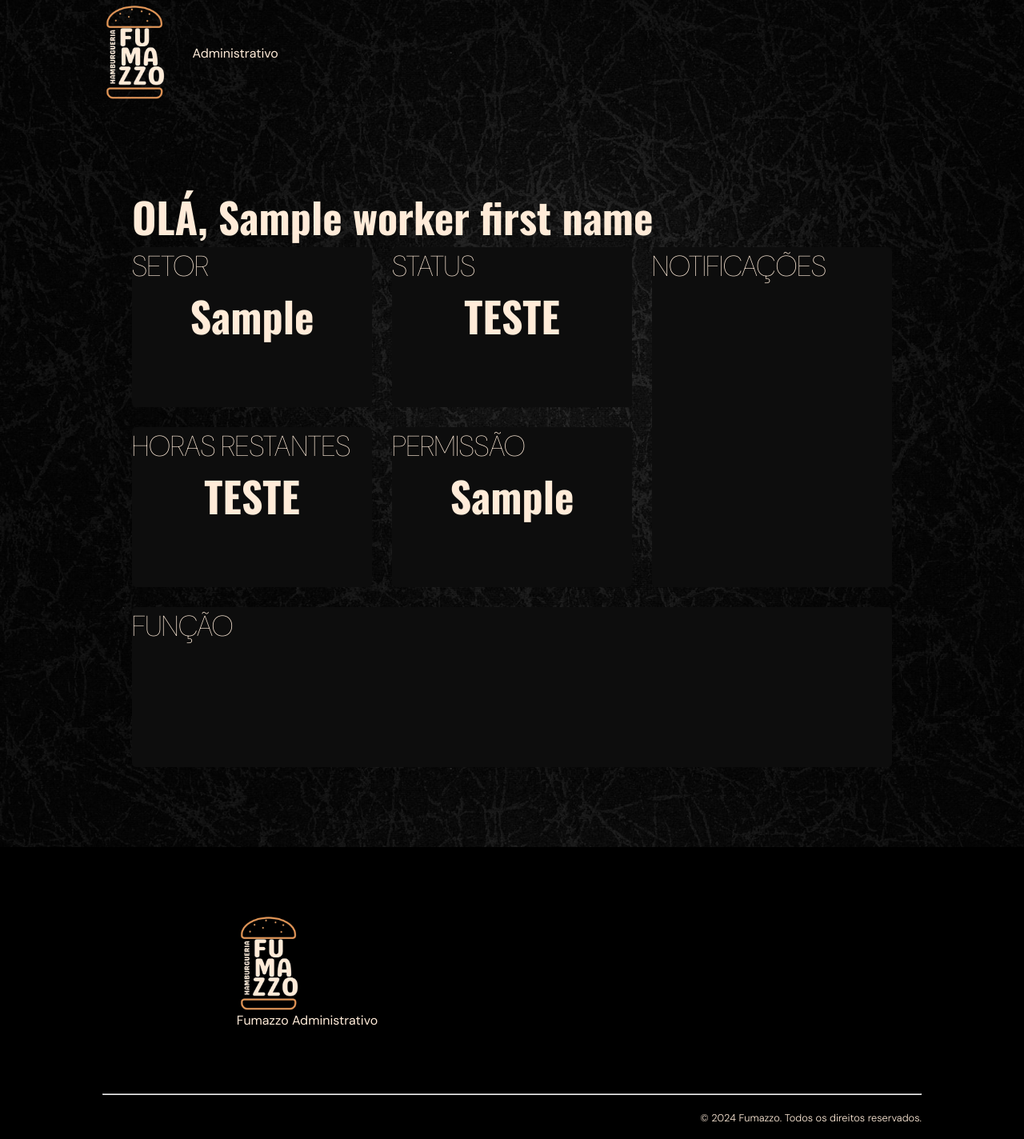
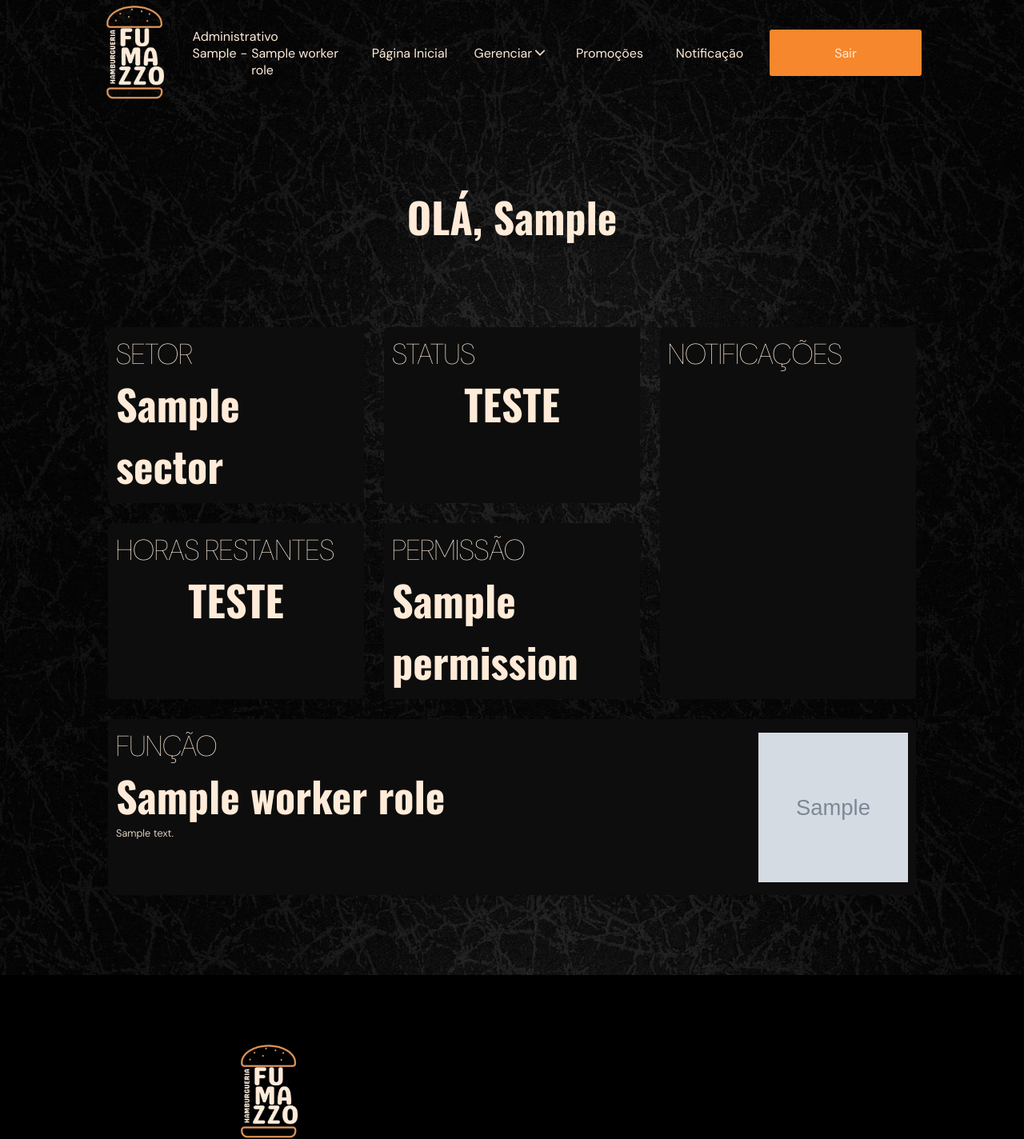
Before and after one commit to MoisesFerS/FumazzoAdmin, a Django app: template templates/workers/index.html in a window 1280 px wide. Shown: the top 1424 px of the page at 80% size. Before the commit the page ends 1403 px from the top, so only its background shows below. Run offline with Django 3.2, Linux system fonts and the light colour scheme; tables that the repository leaves empty hold one stand-in row (values such as "Sample post"); the template is opened without the code that fills it: values that come from a table or form of the project are taken from there, most other values are stand-ins (such as "Sample title", 1, 10 or a date in 2020); grey boxes marked "Sample" are stand-in pictures.

Commit message:
feat(pages): incrementing the worker index page

```diff
--- a/FumazzoAdmin/urls.py
+++ b/FumazzoAdmin/urls.py
@@ -15,9 +15,14 @@ Including another URLconf
 """
 from django.contrib import admin
 from django.urls import path, include
+from django.conf import settings
+from django.conf.urls.static import static
 
 urlpatterns = [
     path('admin/', admin.site.urls),
     path('manage/', include('apps.core.urls')),
     path('', include('apps.workers.urls')),
 ]
+
+if settings.DEBUG:
+    urlpatterns += static(settings.MEDIA_URL, document_root=settings.MEDIA_ROOT)
--- a/apps/core/models.py
+++ b/apps/core/models.py
@@ -32,7 +32,7 @@ class Product(models.Model):
     name = models.CharField(max_length=50)
     quantity = models.IntegerField()
     individual_price = models.IntegerField()
-    image = models.ImageField(upload_to='core/products', null=True, blank=True)
+    image = models.ImageField(upload_to='core/products/', null=True, blank=True)
     status_choices = [
         (1, 'Cheio(100%)'),
         (2, 'Metade(50%)'),
@@ -74,7 +74,7 @@ class Meal(models.Model):
     price = models.DecimalField(max_digits=6, decimal_places=2)
     description = models.TextField()
     calories = models.IntegerField()
-    image = models.ImageField(upload_to='core/meals', null=True, blank=True)
+    image = models.ImageField(upload_to='core/meals/', null=True, blank=True)
     category = models.ForeignKey(Category, on_delete=models.CASCADE)
 
     def __str__(self):
--- a/apps/workers/models.py
+++ b/apps/workers/models.py
@@ -22,6 +22,7 @@ class Role(models.Model):
     name = models.CharField(max_length=50)
     permission = models.IntegerField()
     description = models.TextField()
+    image = models.ImageField(upload_to='workers/roles/', null=True, blank=True)
     sector = models.ForeignKey(Sector, on_delete=models.CASCADE)
     wage = models.DecimalField(max_digits=6, decimal_places=2)
 
--- a/static/css/styles.css
+++ b/static/css/styles.css
@@ -215,6 +215,12 @@ body{
   'main'
   'footer';
   justify-items: center;
+  gap: 100px;
+}
+
+.main-content{
+  display: flex;
+  justify-content: center;
   gap: 100px;
 }
 
--- a/static/css/workers/index.css
+++ b/static/css/workers/index.css
@@ -1,12 +1,13 @@
 .worker-content{
     background-color: var(--color-detail1);
     border-radius: 5px;
+    padding: 10px;
 }
 
 .worker-data-container{
     display: grid;
-    grid-template-columns: repeat(3, 300px);
-    grid-template-rows: repeat(3, 200px);
+    grid-template-columns: repeat(3, 320px);
+    grid-template-rows: repeat(3, 220px);
     gap: 25px;
 }
 
@@ -43,4 +44,20 @@
 .worker-function{
     grid-column: 1 /span 3;
     grid-row: 3;
+    display: grid;
+    grid-template-columns: 1fr auto;
+    grid-template-rows: auto auto 1fr;
 }
+
+.worker-function-image-container{
+    grid-column: 2;
+    grid-row: 1 /span 3;
+    display: flex;
+    align-items: center;
+    justify-content: center;
+}
+
+.worker-function-image{
+    height: 187px;
+    width: 187px;
+}
--- a/templates/base.html
+++ b/templates/base.html
@@ -5,6 +5,7 @@
         <meta name="viewport" content="width=device-width, initial-scale=1.0">
         <title>Fumazzo Admin - {% block title %}{% endblock %}</title>
         {% load static %}
+        <link rel="icon" href="{% static 'icons/favicon.ico' %}">
         <link rel="stylesheet" href="{% static 'css/styles.css' %}">
         {% block css %}{% endblock %}
     </head>
--- a/templates/core/index.html
+++ b/templates/core/index.html
@@ -11,7 +11,7 @@
 
 {% block content %}
 
-  <div class="content-main">
+  <div class="main-content">
 
     <div class="manage-content">
 
--- a/templates/partials/header.html
+++ b/templates/partials/header.html
@@ -6,15 +6,15 @@
     </a>
     <section class="identity-container">
       <p class="identity-title">Administrativo</p>
-      {% if workerID %}
+      {% if worker.id %}
       <section class="identity-worker-container">
-        <p class="identity-worker-text">{{ worker_first_name }}</p>
+        <p class="identity-worker-text">{{ worker.first_name }}</p>
         <p class="identity-worker-separator"> - </p>
-        <p class="identity-worker-text">{{ worker_role }}</p>
+        <p class="identity-worker-text">{{ workerRole.name }}</p>
       </section>
       {% endif %}
     </section>
-    {% if workerID %}
+    {% if worker.id %}
     <a class="navbar-link" href="{% url 'workers:index' %}">Página Inicial</a>
     <ul class="navbar-dropdown">
       <li class="navbar-dropdown-container">
--- a/templates/workers/index.html
+++ b/templates/workers/index.html
@@ -12,9 +12,9 @@ Página Inicial
 
 {% block content %}
 
-  <div class="content-main">
+  <div class="main-content">
 
-    <h1>OLÁ, {{ worker_first_name }}</h1>
+    <h1>OLÁ, {{ worker.first_name }}</h1>
 
     <div class="worker-data-container">
 
@@ -23,7 +23,7 @@ Página Inicial
           <h2 class="font-detail1">SETOR</h2>
         </div>
         <div class="worker-data-content">
-          <h1>{{ worker_sector }}</h1>
+          <p class="title">{{ workerRole.sector }}</p>
         </div>
       </div>
 
@@ -41,7 +41,7 @@ Página Inicial
           <h2 class="font-detail1">HORAS RESTANTES</h2>
         </div>
         <div class="worker-data-content">
-          <h1>TESTE</h1>
+          <p class="title">TESTE</p>
         </div>
       </div>
 
@@ -50,7 +50,7 @@ Página Inicial
           <h2 class="font-detail1">PERMISSÃO</h2>
         </div>
         <div class="worker-data-content">
-          <h1>{{ worker_permission }}</h1>
+          <p class="title">{{ workerRole.permission }}</p>
         </div>
       </div>
 
@@ -68,7 +68,11 @@ Página Inicial
           <h2 class="font-detail1">FUNÇÃO</h2>
         </div>
         <div class="worker-function-data">
-
+          <p class="title">{{ workerRole.name }}</p>
+          <p class="caption"> {{ workerRole.description }} </p>
+        </div>
+        <div class="worker-function-image-container">
+          <img class="worker-function-image" src="{{ workerRole.image }}" alt="Imagem do cargo">
         </div>
       </div>
 
```
Also changed, not shown: apps/workers/views.py (+16 -13 lines), templates/core/stock.html (+4 -4 lines), CHANGELOG.MD, media/workers/roles/teste.png (added), static/icons/favicon.ico (added), 1 other file.
